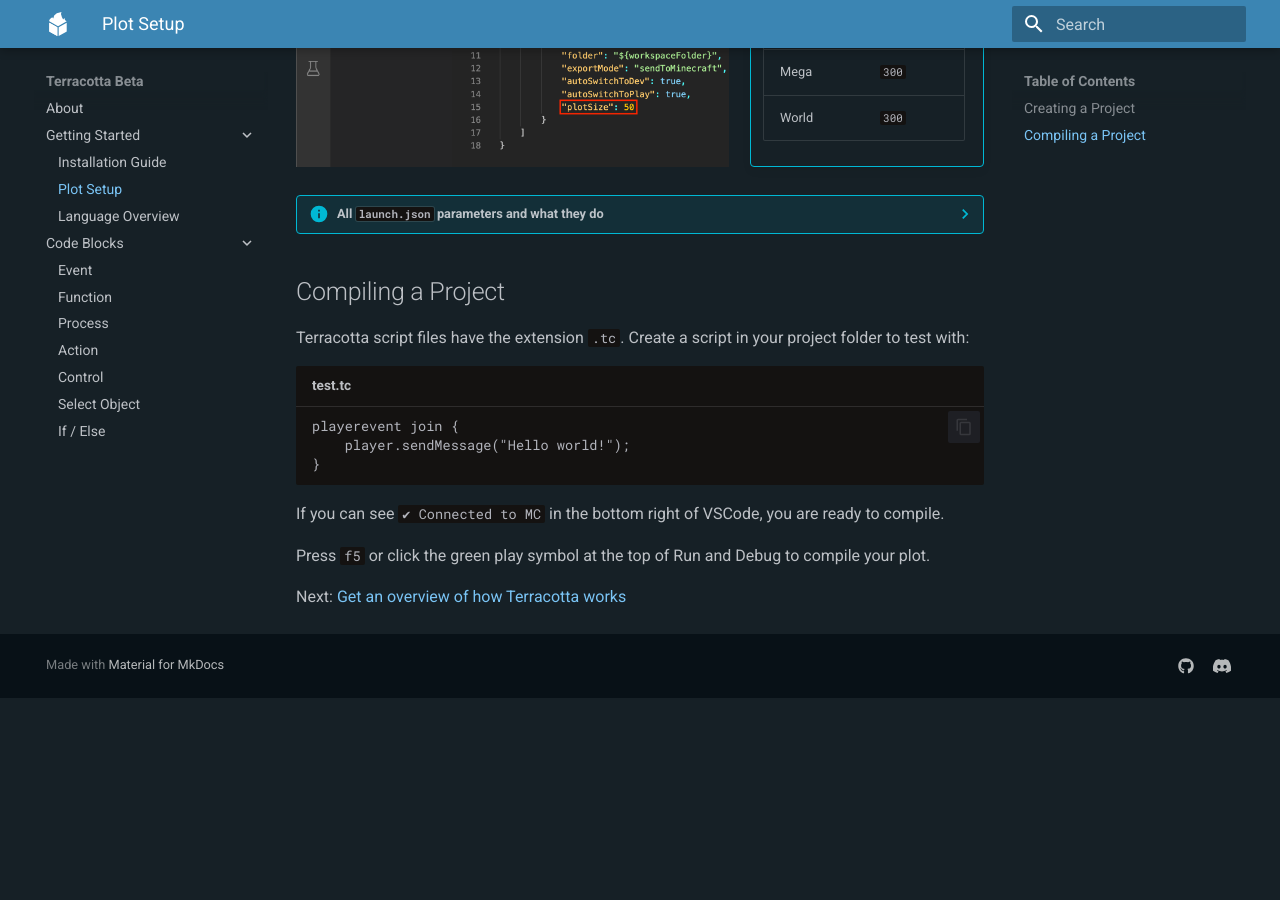
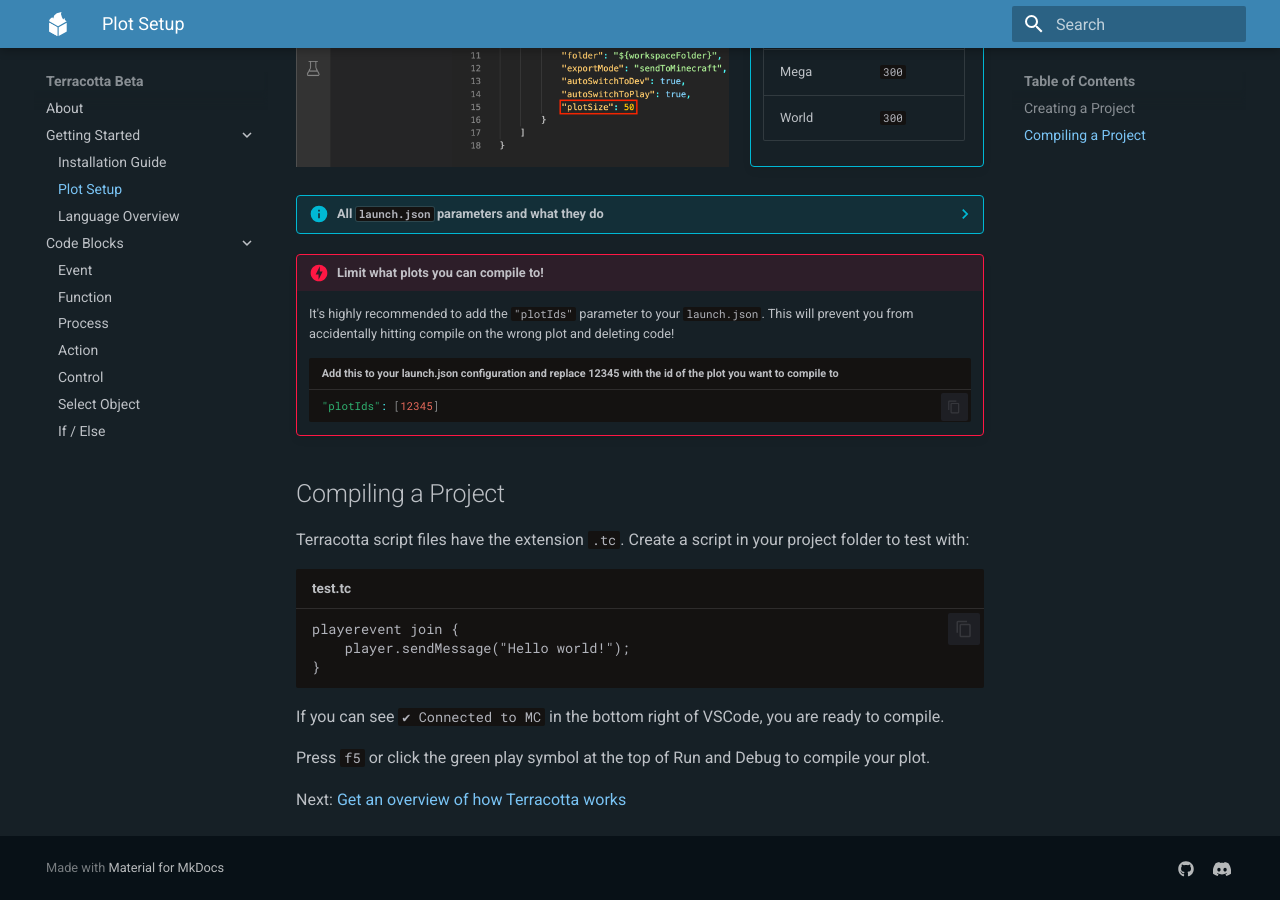
Before and after one commit to Owlfroggy/terracotta-beta-docs, an MkDocs documentation site: the page built from docs/getting_started/plot_setup.md, in a window 1280 px wide and 900 px high, scrolled down 1219 px. Built offline with MkDocs 1.6.1 and Material for MkDocs 9.7.7, drawn with Linux system fonts in a browser that asks for light colours; before the commit the page ends 1917 px from its top, so only the background shows below that.

Commit message:
add notice about plotIds property to plot setup page

````diff
--- a/docs/getting_started/plot_setup.md
+++ b/docs/getting_started/plot_setup.md
@@ -45,6 +45,12 @@
         }
         ```
 
+!!! danger "Limit what plots you can compile to!"
+    It's highly recommended to add the `"plotIds"` parameter to your `launch.json`. This will prevent you from accidentally hitting compile on the wrong plot and deleting code!
+    ```ts title="Add this to your launch.json configuration and replace 12345 with the id of the plot you want to compile to"
+    "plotIds": [12345]
+    ```
+
 ## Compiling a Project
 Terracotta script files have the extension `.tc`. Create a script in your project folder to test with:
 
````
